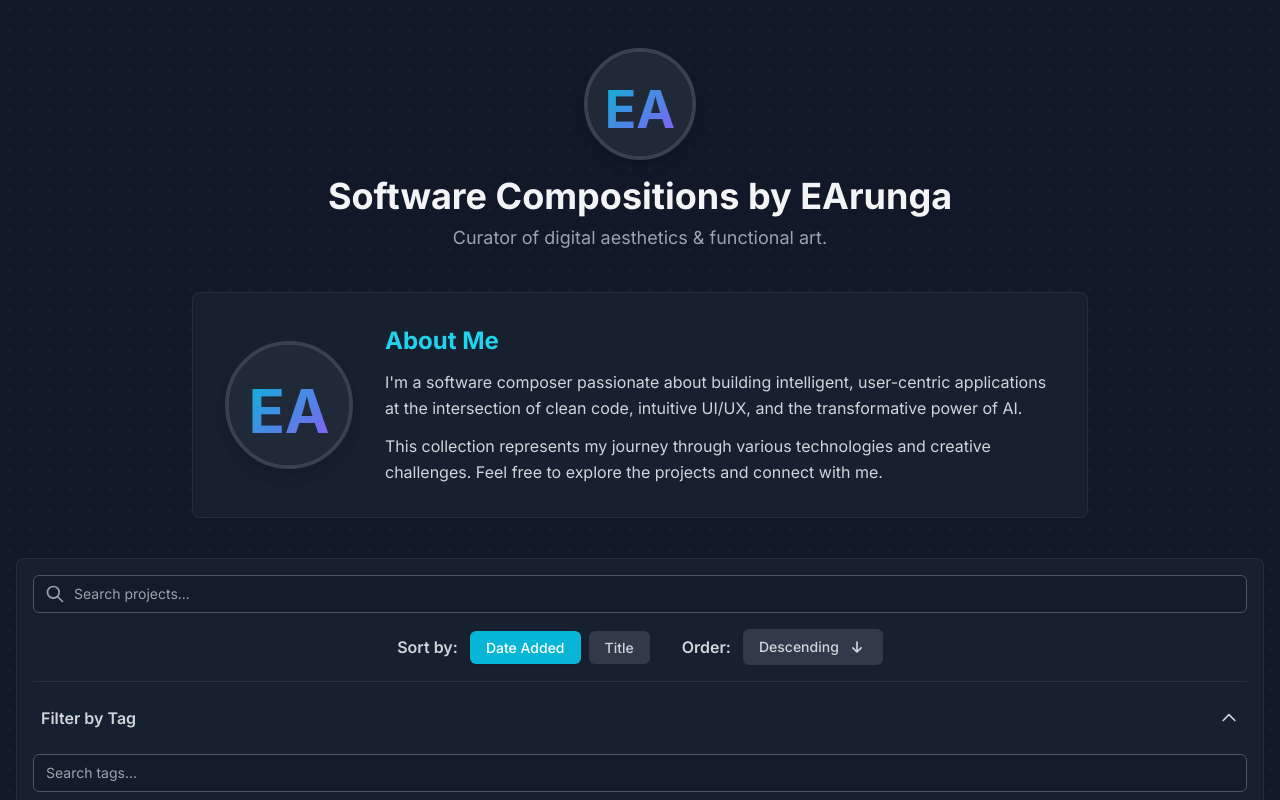
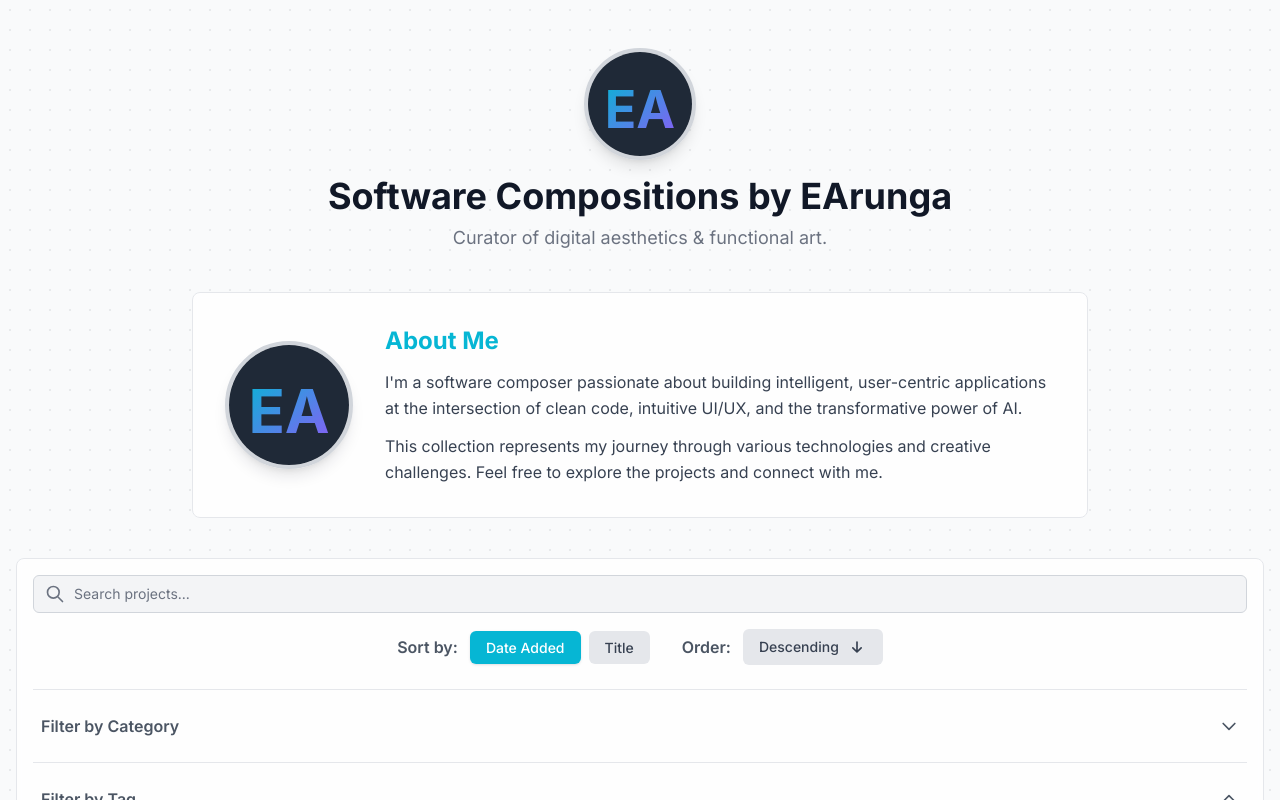
Before and after one commit to eltonarunga/Software-Compositions, a React (Vite) app: page / in a window 1280 px wide. Both pictures are taken after a click on the button "Filter by Tag". Shown: the top 800 px of the page. Built offline with nearby package versions, Linux system fonts and the light colour scheme.

Commit message:
feat: Implement theme switching and category filtering
Enhances the application with user-selectable light and dark themes, preventing FOUC on load. Introduces category filtering to better organize projects. Updates project data structure and UI components to support these new features.

```diff
--- a/App.tsx
+++ b/App.tsx
@@ -1,4 +1,4 @@
-import React, { useState, useMemo } from 'react';
+import React, { useState, useMemo, useEffect } from 'react';
 import { PROJECTS } from './constants';
 import LinkCard from './components/LinkCard';
 import { Project } from './types';
@@ -10,17 +10,47 @@ type SortBy = 'id' | 'title';
 type SortOrder = 'asc' | 'desc';
 
 const App: React.FC = () => {
+  const [theme, setTheme] = useState(() => {
+    if (typeof window !== 'undefined') {
+      const savedTheme = localStorage.getItem('theme');
+      if (savedTheme) return savedTheme;
+      if (window.matchMedia('(prefers-color-scheme: dark)').matches) {
+        return 'dark';
+      }
+    }
+    return 'light';
+  });
+
   const [sortBy, setSortBy] = useState<SortBy>('id');
   const [sortOrder, setSortOrder] = useState<SortOrder>('desc');
   const [selectedTags, setSelectedTags] = useState<string[]>([]);
   const [isTagFilterVisible, setIsTagFilterVisible] = useState(false);
+  const [isCategoryFilterVisible, setIsCategoryFilterVisible] = useState(false);
   const [tagSearchTerm, setTagSearchTerm] = useState('');
   const [searchTerm, setSearchTerm] = useState('');
+  const [selectedCategory, setSelectedCategory] = useState<string>('All');
+
+  useEffect(() => {
+    const root = window.document.documentElement;
+    const isDark = theme === 'dark';
+    root.classList.toggle('dark', isDark);
+    localStorage.setItem('theme', theme);
+  }, [theme]);
+
+  const toggleTheme = () => {
+    setTheme(prev => (prev === 'dark' ? 'light' : 'dark'));
+  };
 
   const allTags = useMemo(() => {
     const tags = new Set<string>();
     PROJECTS.forEach(project => project.tags.forEach(tag => tags.add(tag)));
     return Array.from(tags).sort();
+  }, []);
+
+  const allCategories = useMemo(() => {
+    const categories = new Set<string>();
+    PROJECTS.forEach(project => categories.add(project.category));
+    return ['All', ...Array.from(categories).sort()];
   }, []);
 
   const handleTagClick = (tag: string) => {
@@ -39,7 +69,6 @@ const App: React.FC = () => {
   const filteredAndSortedProjects = useMemo(() => {
     const lowercasedSearchTerm = searchTerm.toLowerCase();
 
-    // 1. Filter by search term (title and description)
     const searched = searchTerm.trim() === ''
       ? PROJECTS
       : PROJECTS.filter(project =>
@@ -47,12 +76,14 @@ const App: React.FC = () => {
           project.description.toLowerCase().includes(lowercasedSearchTerm)
         );
 
-    // 2. Filter by tags
+    const filteredByCategory = selectedCategory === 'All'
+      ? searched
+      : searched.filter(project => project.category === selectedCategory);
+
     const filteredByTags = selectedTags.length === 0
-      ? searched
-      : searched.filter(project => project.tags.some(tag => selectedTags.includes(tag)));
+      ? filteredByCategory
+      : filteredByCategory.filter(project => project.tags.some(tag => selectedTags.includes(tag)));
 
-    // 3. Sort the filtered results
     const sorted = [...filteredByTags].sort((a, b) => {
       if (sortBy === 'title') {
         return a.title.localeCompare(b.title);
@@ -65,7 +96,7 @@ const App: React.FC = () => {
     }
 
     return sorted;
-  }, [sortBy, sortOrder, selectedTags, searchTerm]);
+  }, [sortBy, sortOrder, selectedTags, searchTerm, selectedCategory]);
 
   const visibleTags = useMemo(() => {
     if (!tagSearchTerm) {
@@ -80,13 +111,13 @@ const App: React.FC = () => {
     `px-3 py-1 text-xs font-medium rounded-full transition-all duration-200 ease-in-out border transform ${
       isActive
         ? 'bg-cyan-500 text-white border-cyan-500 shadow-md scale-105'
-        : 'bg-gray-700/80 text-gray-300 border-gray-600 hover:bg-gray-600/80 hover:border-gray-500 hover:scale-110'
+        : 'bg-gray-200 dark:bg-gray-700/80 text-gray-700 dark:text-gray-300 border-gray-300 dark:border-gray-600 hover:bg-gray-300 dark:hover:bg-gray-600/80 hover:border-gray-400 dark:hover:border-gray-500 hover:scale-110'
     }`;
 
   return (
-    <div className="min-h-screen bg-gray-900 text-white selection:bg-cyan-500 selection:text-black">
+    <div className="min-h-screen text-gray-800 dark:text-white selection:bg-cyan-500 selection:text-white transition-colors duration-300">
       <div
-        className="absolute inset-0 z-0 opacity-20"
+        className="absolute inset-0 z-0 opacity-10 dark:opacity-20"
         style={{backgroundImage: 'radial-gradient(#4a5568 1px, transparent 1px)', backgroundSize: '20px 20px'}}
       ></div>
       <main className="relative z-10 container mx-auto px-4 py-8 sm:py-12 flex flex-col items-center">
@@ -94,37 +125,37 @@ const App: React.FC = () => {
           <img
             src={avatarDataUri}
             alt="Profile Avatar"
-            className="w-24 h-24 sm:w-28 sm:h-28 rounded-full mx-auto mb-4 border-4 border-gray-700 shadow-lg"
+            className="w-24 h-24 sm:w-28 sm:h-28 rounded-full mx-auto mb-4 border-4 border-gray-300 dark:border-gray-700 shadow-lg"
           />
-          <h1 className="text-3xl sm:text-4xl font-bold text-gray-100">Software Compositions by EArunga</h1>
-          <p className="text-md sm:text-lg text-gray-400 mt-2">Curator of digital aesthetics & functional art.</p>
+          <h1 className="text-3xl sm:text-4xl font-bold text-gray-900 dark:text-gray-100">Software Compositions by EArunga</h1>
+          <p className="text-md sm:text-lg text-gray-500 dark:text-gray-400 mt-2">Curator of digital aesthetics & functional art.</p>
         </header>
 
-        <section className="w-full max-w-4xl mb-10 bg-gray-800/50 backdrop-blur-sm border border-gray-700/50 rounded-lg p-6 sm:p-8">
+        <section className="w-full max-w-4xl mb-10 bg-white/80 dark:bg-gray-800/50 backdrop-blur-sm border border-gray-200 dark:border-gray-700/50 rounded-lg p-6 sm:p-8">
           <div className="flex flex-col sm:flex-row items-center gap-6 sm:gap-8">
             <img
               src={avatarDataUri}
               alt="EArunga's profile picture"
-              className="w-32 h-32 rounded-full border-4 border-gray-700 flex-shrink-0 shadow-lg"
+              className="w-32 h-32 rounded-full border-4 border-gray-300 dark:border-gray-700 flex-shrink-0 shadow-lg"
             />
             <div>
-              <h2 className="text-2xl font-bold text-cyan-400 mb-3">About Me</h2>
-              <p className="text-gray-300 leading-relaxed">
+              <h2 className="text-2xl font-bold text-cyan-500 dark:text-cyan-400 mb-3">About Me</h2>
+              <p className="text-gray-700 dark:text-gray-300 leading-relaxed">
                 I'm a software composer passionate about building intelligent, user-centric applications at the intersection of clean code, intuitive UI/UX, and the transformative power of AI.
               </p>
-              <p className="text-gray-300 leading-relaxed mt-3">
+              <p className="text-gray-700 dark:text-gray-300 leading-relaxed mt-3">
                 This collection represents my journey through various technologies and creative challenges. Feel free to explore the projects and connect with me.
               </p>
             </div>
           </div>
         </section>
 
-        <div className="w-full max-w-7xl mb-8 p-4 bg-gray-800/50 backdrop-blur-sm border border-gray-700/50 rounded-lg">
+        <div className="w-full max-w-7xl mb-8 p-4 bg-white/80 dark:bg-gray-800/50 backdrop-blur-sm border border-gray-200 dark:border-gray-700/50 rounded-lg">
           <div className="w-full mb-4">
             <label htmlFor="project-search" className="sr-only">Search projects by title or description</label>
             <div className="relative">
               <div className="absolute inset-y-0 left-0 pl-3 flex items-center pointer-events-none" aria-hidden="true">
-                <svg className="w-5 h-5 text-gray-400" xmlns="http://www.w3.org/2000/svg" fill="none" viewBox="0 0 24 24" stroke="currentColor">
+                <svg className="w-5 h-5 text-gray-500 dark:text-gray-400" xmlns="http://www.w3.org/2000/svg" fill="none" viewBox="0 0 24 24" stroke="currentColor">
                   <path strokeLinecap="round" strokeLinejoin="round" strokeWidth={2} d="M21 21l-6-6m2-5a7 7 0 11-14 0 7 7 0 0114 0z" />
                 </svg>
               </div>
@@ -134,14 +165,13 @@ const App: React.FC = () => {
                 value={searchTerm}
                 onChange={(e) => setSearchTerm(e.target.value)}
                 placeholder="Search projects..."
-                className="w-full bg-gray-900/50 border border-gray-600 rounded-md pl-10 pr-4 py-2 text-sm text-gray-200 placeholder-gray-400 focus:ring-1 focus:ring-cyan-500 focus:border-cyan-500 transition-colors"
+                className="w-full bg-gray-100 dark:bg-gray-900/50 border border-gray-300 dark:border-gray-600 rounded-md pl-10 pr-4 py-2 text-sm text-gray-800 dark:text-gray-200 placeholder-gray-500 dark:placeholder-gray-400 focus:ring-1 focus:ring-cyan-500 focus:border-cyan-500 transition-colors"
               />
             </div>
           </div>
           <div className="flex flex-col sm:flex-row items-center justify-center gap-4 sm:gap-8">
-            {/* Sort By Radio Group */}
             <div className="flex items-center gap-3">
-              <span id="sort-by-label" className="font-semibold text-gray-300">Sort by:</span>
+              <span id="sort-by-label" className="font-semibold text-gray-600 dark:text-gray-300">Sort by:</span>
               <div className="flex space-x-2" role="radiogroup" aria-labelledby="sort-by-label">
                 <label>
                   <input
@@ -155,7 +185,7 @@ const App: React.FC = () => {
                   <span className={`cursor-pointer px-4 py-2 text-sm font-medium rounded-md transition-colors duration-200 ${
                     sortBy === 'id'
                       ? 'bg-cyan-500 text-white shadow'
-                      : 'bg-gray-700/80 text-gray-300 hover:bg-gray-600/80'
+                      : 'bg-gray-200 dark:bg-gray-700/80 text-gray-700 dark:text-gray-300 hover:bg-gray-300 dark:hover:bg-gray-600/80'
                   }`}>
                     Date Added
                   </span>
@@ -172,7 +202,7 @@ const App: React.FC = () => {
                   <span className={`cursor-pointer px-4 py-2 text-sm font-medium rounded-md transition-colors duration-200 ${
                     sortBy === 'title'
                       ? 'bg-cyan-500 text-white shadow'
-                      : 'bg-gray-700/80 text-gray-300 hover:bg-gray-600/80'
+                      : 'bg-gray-200 dark:bg-gray-700/80 text-gray-700 dark:text-gray-300 hover:bg-gray-300 dark:hover:bg-gray-600/80'
                   }`}>
                     Title
                   </span>
@@ -180,12 +210,11 @@ const App: React.FC = () => {
               </div>
             </div>
 
-            {/* Sort Order Toggle */}
             <div className="flex items-center gap-3">
-              <span className="font-semibold text-gray-300">Order:</span>
+              <span className="font-semibold text-gray-600 dark:text-gray-300">Order:</span>
               <button
                 onClick={() => setSortOrder(prev => (prev === 'asc' ? 'desc' : 'asc'))}
-                className="flex items-center gap-2 px-4 py-2 text-sm font-medium rounded-md transition-all duration-200 bg-gray-700/80 text-gray-300 hover:bg-gray-600/80"
+                className="flex items-center gap-2 px-4 py-2 text-sm font-medium rounded-md transition-all duration-200 bg-gray-200 dark:bg-gray-700/80 text-gray-700 dark:text-gray-300 hover:bg-gray-300 dark:hover:bg-gray-600/80"
                 aria-live="polite"
                 aria-label={`Current order: ${sortOrder}. Toggle to ${sortOrder === 'asc' ? 'descending' : 'ascending'}`}
               >
@@ -204,10 +233,51 @@ const App: React.FC = () => {
               </button>
             </div>
           </div>
-          <div className="mt-4 pt-4 border-t border-gray-700/50">
+
+          <div className="mt-6 pt-4 border-t border-gray-200 dark:border-gray-700/50">
+             <button
+              onClick={() => setIsCategoryFilterVisible(!isCategoryFilterVisible)}
+              className="w-full flex justify-between items-center text-left font-semibold text-gray-600 dark:text-gray-300 p-2 rounded-md hover:bg-gray-100 dark:hover:bg-gray-700/50 transition-colors duration-200"
+              aria-expanded={isCategoryFilterVisible}
+              aria-controls="category-filter-panel"
+            >
+              <span>
+                Filter by Category {selectedCategory !== 'All' && `(${selectedCategory})`}
+              </span>
+              <svg
+                className={`w-5 h-5 transition-transform duration-300 ${isCategoryFilterVisible ? 'transform rotate-180' : ''}`}
+                xmlns="http://www.w3.org/2000/svg" fill="none" viewBox="0 0 24 24" stroke="currentColor"
+                aria-hidden="true"
+              >
+                <path strokeLinecap="round" strokeLinejoin="round" strokeWidth={2} d="M19 9l-7 7-7-7" />
+              </svg>
+            </button>
+            {isCategoryFilterVisible && (
+              <div id="category-filter-panel" className="pt-4">
+                <div className="flex flex-wrap justify-center gap-2" role="radiogroup" aria-labelledby="category-filter-label">
+                    {allCategories.map(category => (
+                        <button
+                            key={category}
+                            onClick={() => setSelectedCategory(category)}
+                            className={`cursor-pointer px-4 py-2 text-sm font-medium rounded-md transition-colors duration-200 ${
+                                selectedCategory === category
+                                    ? 'bg-cyan-500 text-white shadow'
+                                    : 'bg-gray-200 dark:bg-gray-700/80 text-gray-700 dark:text-gray-300 hover:bg-gray-300 dark:hover:bg-gray-600/80'
+                            }`}
+                            aria-pressed={selectedCategory === category}
+                        >
+                            {category}
+                        </button>
+                    ))}
+                </div>
+              </div>
+            )}
+          </div>
+
+          <div className="mt-4 pt-4 border-t border-gray-200 dark:border-gray-700/50">
             <button
               onClick={() => setIsTagFilterVisible(!isTagFilterVisible)}
-              className="w-full flex justify-between items-center text-left font-semibold text-gray-300 p-2 rounded-md hover:bg-gray-700/50 transition-colors duration-200"
+              className="w-full flex justify-between items-center text-left font-semibold text-gray-600 dark:text-gray-300 p-2 rounded-md hover:bg-gray-100 dark:hover:bg-gray-700/50 transition-colors duration-200"
               aria-expanded={isTagFilterVisible}
               aria-controls="tag-filter-panel"
             >
@@ -231,7 +301,7 @@ const App: React.FC = () => {
                     value={tagSearchTerm}
                     onChange={(e) => setTagSearchTerm(e.target.value)}
                     placeholder="Search tags..."
-                    className="w-full bg-gray-900/50 border border-gray-600 rounded-md px-3 py-2 text-sm text-gray-200 placeholder-gray-400 focus:ring-1 focus:ring-cyan-500 focus:border-cyan-500 transition-colors"
+                    className="w-full bg-gray-100 dark:bg-gray-900/50 border border-gray-300 dark:border-gray-600 rounded-md px-3 py-2 text-sm text-gray-800 dark:text-gray-200 placeholder-gray-500 dark:placeholder-gray-400 focus:ring-1 focus:ring-cyan-500 focus:border-cyan-500 transition-colors"
                     aria-label="Search for a tag"
                   />
                 </div>
@@ -249,7 +319,7 @@ const App: React.FC = () => {
                   {selectedTags.length > 0 && (
                     <button
                       onClick={handleClearTags}
-                      className="px-3 py-1 text-xs font-medium rounded-full transition-all duration-200 border border-red-500/50 text-red-400 hover:bg-red-500/20"
+                      className="px-3 py-1 text-xs font-medium rounded-full transition-all duration-200 border border-red-500/50 text-red-500 dark:text-red-400 hover:bg-red-500/10 dark:hover:bg-red-500/20"
                       aria-label="Clear selected tags"
                     >
                       Clear
@@ -271,18 +341,35 @@ const App: React.FC = () => {
         </div>
 
         <footer className="mt-12 text-center text-gray-500 text-sm">
+          <div className="flex justify-center mb-6">
+            <button
+              onClick={toggleTheme}
+              className="p-2 rounded-full bg-gray-200 dark:bg-gray-800 text-gray-800 dark:text-gray-200 shadow-lg hover:scale-110 transition-all duration-200"
+              aria-label={`Switch to ${theme === 'dark' ? 'light' : 'dark'} mode`}
+            >
+              {theme === 'dark' ? (
+                <svg xmlns="http://www.w3.org/2000/svg" className="h-6 w-6" fill="none" viewBox="0 0 24 24" stroke="currentColor" strokeWidth={2}>
+                  <path strokeLinecap="round" strokeLinejoin="round" d="M12 3v1m0 16v1m9-9h-1M4 12H3m15.364 6.364l-.707-.707M6.343 6.343l-.707-.707m12.728 0l-.707.707M6.343 17.657l-.707.707M16 12a4 4 0 11-8 0 4 4 0 018 0z" />
+                </svg>
+              ) : (
+                <svg xmlns="http://www.w3.org/2000/svg" className="h-6 w-6" fill="none" viewBox="0 0 24 24" stroke="currentColor" strokeWidth={2}>
+                  <path strokeLinecap="round" strokeLinejoin="round" d="M20.354 15.354A9 9 0 018.646 3.646 9.003 9.003 0 0012 21a9.003 9.003 0 008.354-5.646z" />
+                </svg>
+              )}
+            </button>
+          </div>
           <div className="flex justify-center space-x-6 mb-4">
-            <a href="https://github.com/eltonarunga" target="_blank" rel="noopener noreferrer" aria-label="GitHub" title="GitHub" className="text-gray-400 hover:text-cyan-400 transition-colors duration-300">
+            <a href="https://github.com/eltonarunga" target="_blank" rel="noopener noreferrer" aria-label="GitHub" title="GitHub" className="text-gray-500 dark:text-gray-400 hover:text-cyan-400 transition-colors duration-300">
                 <svg className="w-6 h-6" fill="currentColor" viewBox="0 0 24 24" aria-hidden="true">
                     <path fillRule="evenodd" d="M12 2C6.477 2 2 6.477 2 12c0 4.418 2.865 8.168 6.839 9.49.5.092.682-.217.682-.482 0-.237-.009-.868-.014-1.703-2.782.605-3.369-1.343-3.369-1.343-.454-1.158-1.11-1.466-1.11-1.466-.908-.62.069-.608.069-.608 1.003.07 1.531 1.032 1.531 1.032.892 1.53 2.341 1.088 2.91.832.092-.647.35-1.088.636-1.338-2.22-.253-4.555-1.113-4.555-4.951 0-1.093.39-1.988 1.031-2.688-.103-.253-.446-1.272.098-2.65 0 0 .84-.27 2.75 1.026A9.564 9.564 0 0112 6.844c.85.004 1.705.115 2.504.337 1.909-1.296 2.747-1.027 2.747-1.027.546 1.378.203 2.398.1 2.651.64.7 1.03 1.595 1.03 2.688 0 3.848-2.338 4.695-4.566 4.943.359.309.678.92.678 1.855 0 1.338-.012 2.419-.012 2.747 0 .268.18.58.688.482A10.001 10.001 0 0022 12c0-5.523-4.477-10-10-10z" clipRule="evenodd" />
                 </svg>
             </a>
-            <a href="https://www.linkedin.com/in/elton-arunga-80405811b/" target="_blank" rel="noopener noreferrer" aria-label="LinkedIn" title="LinkedIn" className="text-gray-400 hover:text-cyan-400 transition-colors duration-300">
+            <a href="https://www.linkedin.com/in/elton-arunga-80405811b/" target="_blank" rel="noopener noreferrer" aria-label="LinkedIn" title="LinkedIn" className="text-gray-500 dark:text-gray-400 hover:text-cyan-400 transition-colors duration-300">
                 <svg className="w-6 h-6" fill="currentColor" viewBox="0 0 24 24" aria-hidden="true">
                     <path d="M19 0h-14c-2.761 0-5 2.239-5 5v14c0 2.761 2.239 5 5 5h14c2.762 0 5-2.239 5-5v-14c0-2.761-2.238-5-5-5zm-11 19h-3v-11h3v11zm-1.5-12.268c-.966 0-1.75-.79-1.75-1.764s.784-1.764 1.75-1.764 1.75.79 1.75 1.764-.783 1.764-1.75 1.764zm13.5 12.268h-3v-5.604c0-3.368-4-3.113-4 0v5.604h-3v-11h3v1.765c1.396-2.586 7-2.777 7 2.476v6.759z" />
                 </svg>
             </a>
-            <a href="https://x.com/E_Arunga" target="_blank" rel="noopener noreferrer" aria-label="Twitter" title="Twitter" className="text-gray-400 hover:text-cyan-400 transition-colors duration-300">
+            <a href="https://x.com/E_Arunga" target="_blank" rel="noopener noreferrer" aria-label="Twitter" title="Twitter" className="text-gray-500 dark:text-gray-400 hover:text-cyan-400 transition-colors duration-300">
                 <svg className="w-6 h-6" fill="currentColor" viewBox="0 0 24 24" aria-hidden="true">
                     <path d="M24 4.557c-.883.392-1.832.656-2.828.775 1.017-.609 1.798-1.574 2.165-2.724-.951.564-2.005.974-3.127 1.195-.897-.957-2.178-1.555-3.594-1.555-3.179 0-5.515 2.966-4.797 6.045-4.091-.205-7.719-2.165-10.148-5.144-1.29 2.213-.669 5.108 1.523 6.574-.806-.026-1.566-.247-2.229-.616v.064c0 2.298 1.634 4.212 3.793 4.649-.65.177-1.353.23-2.064.077.608 1.881 2.372 3.256 4.465 3.293-1.711 1.341-3.869 2.143-6.217 2.143-.404 0-.802-.023-1.195-.07 2.206 1.414 4.833 2.239 7.646 2.239 9.178 0 14.207-7.603 13.882-14.536 1.033-.745 1.91-1.685 2.62-2.74z" />
                 </svg>
--- a/index.html
+++ b/index.html
@@ -1,4 +1,3 @@
-
 <!DOCTYPE html>
 <html lang="en">
   <head>
@@ -14,6 +13,14 @@
         font-family: 'Inter', sans-serif;
       }
     </style>
+    <script>
+      // Set theme on initial load to prevent FOUC (Flash of Unstyled Content)
+      if (localStorage.theme === 'dark' || (!('theme' in localStorage) && window.matchMedia('(prefers-color-scheme: dark)').matches)) {
+        document.documentElement.classList.add('dark')
+      } else {
+        document.documentElement.classList.remove('dark')
+      }
+    </script>
   <script type="importmap">
 {
   "imports": {
@@ -24,7 +31,7 @@
 }
 </script>
 </head>
-  <body>
+  <body class="bg-gray-50 dark:bg-gray-900">
     <noscript>You need to enable JavaScript to run this app.</noscript>
     <div id="root"></div>
     <script type="module" src="/index.tsx"></script>
--- a/metadata.json
+++ b/metadata.json
@@ -1,5 +1,5 @@
 {
   "name": "Software Compositions",
-  "description": "A link tree showcasing a collection of vibe-coded projects, presented as stylish title cards with a modern, dark aesthetic.",
+  "description": "A link tree showcasing a collection of vibe-coded projects, presented as stylish title cards with user-selectable light and dark themes.",
   "requestFramePermissions": []
 }
--- a/types.ts
+++ b/types.ts
@@ -6,4 +6,5 @@ export interface Project {
   imageUrl: string;
   url: string;
   tags: string[];
+  category: string;
 }
```
Also changed, not shown: components/LinkCard.tsx (+4 -5 lines), constants.ts (+57 -29 lines).
